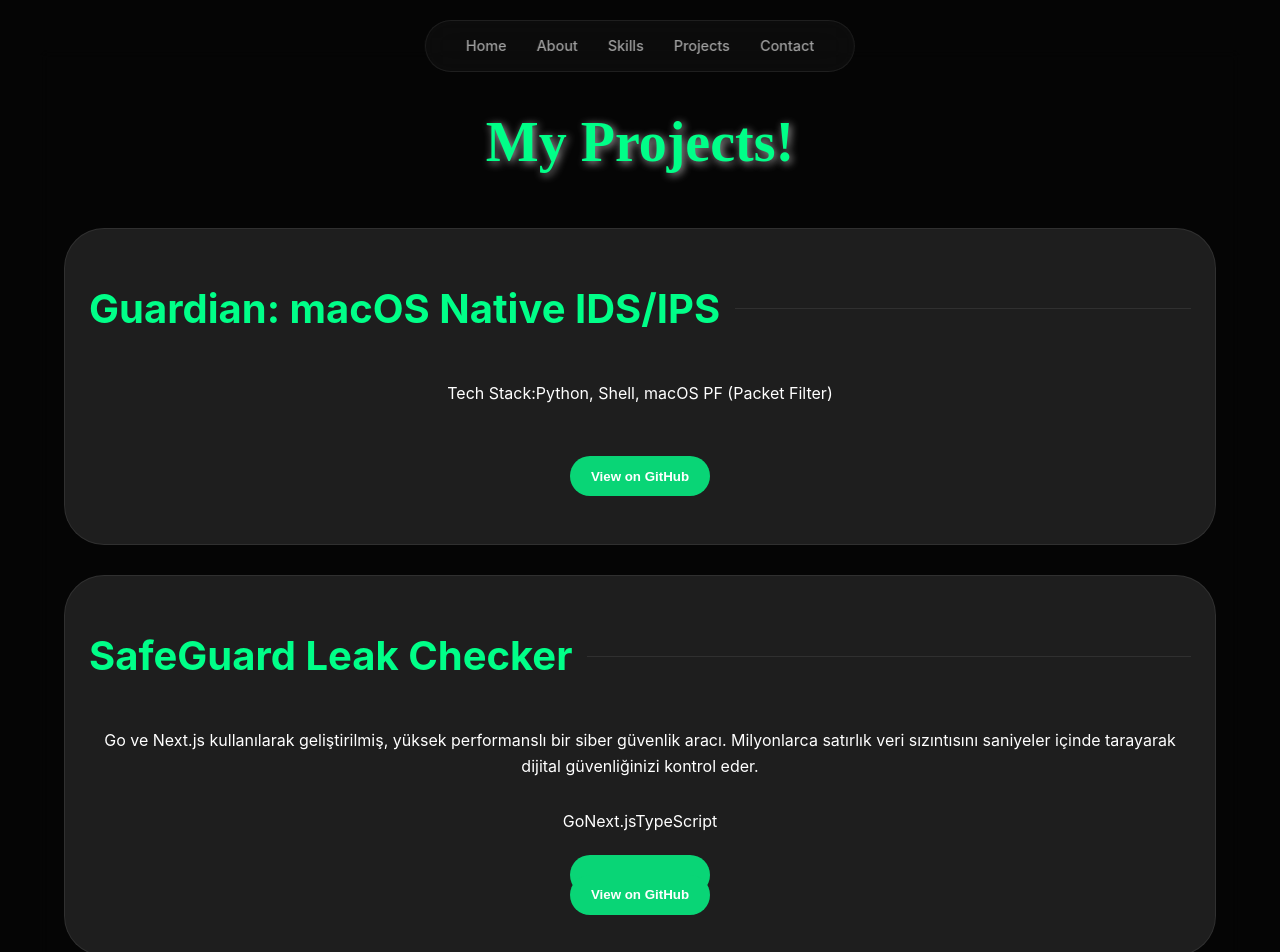
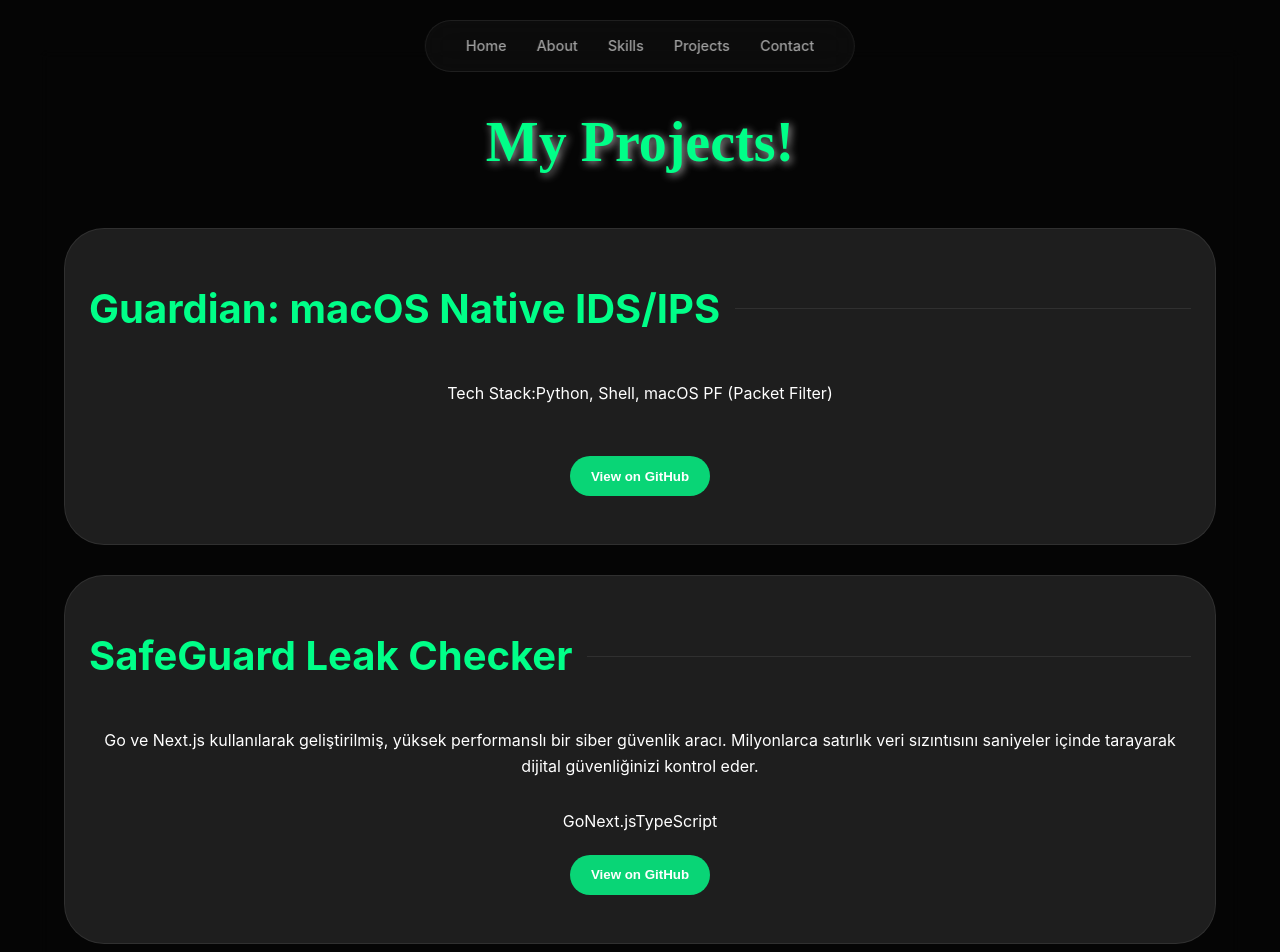
Before and after one commit to alikaklk/MyPortfolio, a React (Vite) app in the folder apps/web/: page /projects in a window 1280 px wide. Shown: the top 952 px of the page. Built offline with nearby package versions, Linux system fonts and the light colour scheme.

Commit message:
new project

```diff
--- a/apps/web/src/pages/ProjectsPage/Projects.tsx
+++ b/apps/web/src/pages/ProjectsPage/Projects.tsx
@@ -23,9 +23,9 @@ export default function Projects() {
                         <span>Next.js</span>
                         <span>TypeScript</span>
                     </div>
-                    <button className={styles.ProjectViewButton}>
-                        <button className={styles.ProjectViewButton}><a className={styles.ProjectViewLink} href="https://github.com/alikaklk/safeguard-leak-checker" target="_blank" rel="noopener noreferrer">View on GitHub</a></button>
-                    </button>
+
+                    <button className={styles.ProjectViewButton}><a className={styles.ProjectViewLink} href="https://github.com/alikaklk/safeguard-leak-checker" target="_blank" rel="noopener noreferrer">View on GitHub</a></button>
+
                     </div>
                 <div className={styles.ProjectCard}>
                     <h2>Project 3</h2>
```
